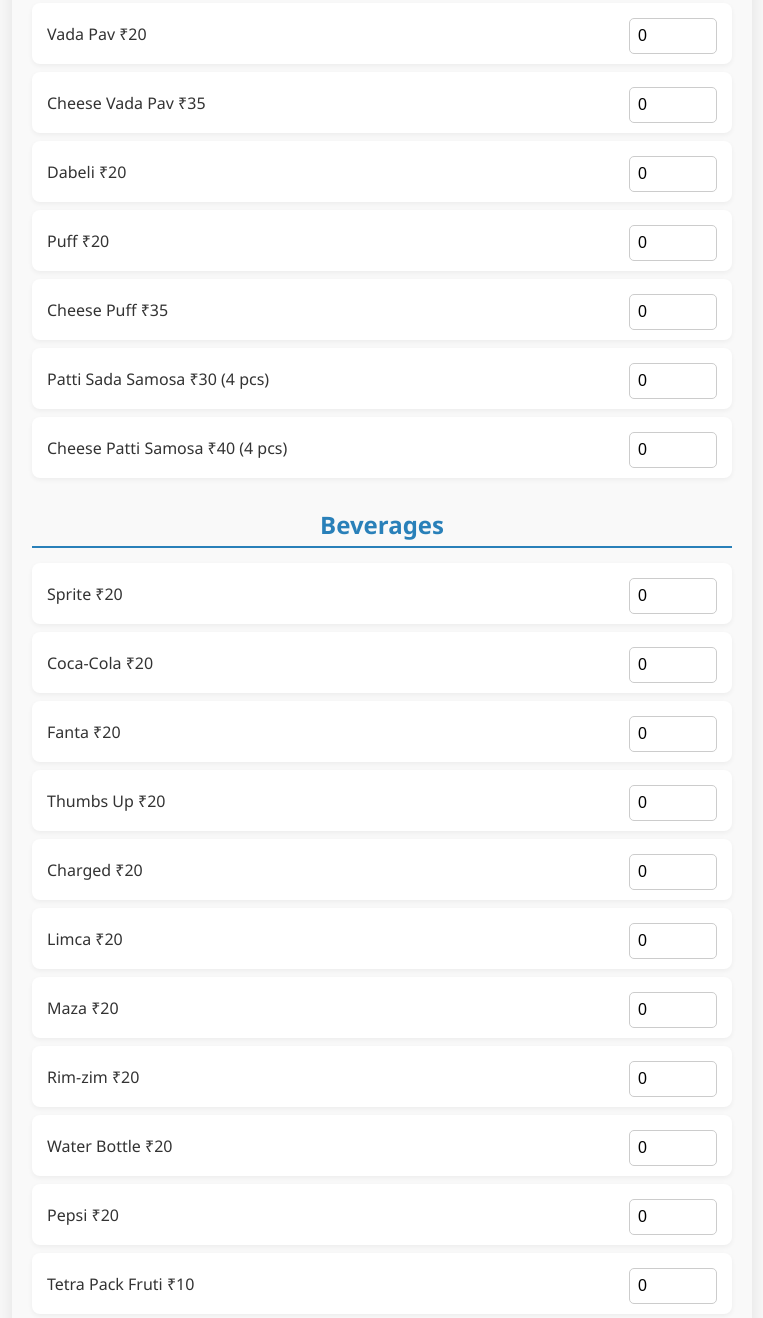
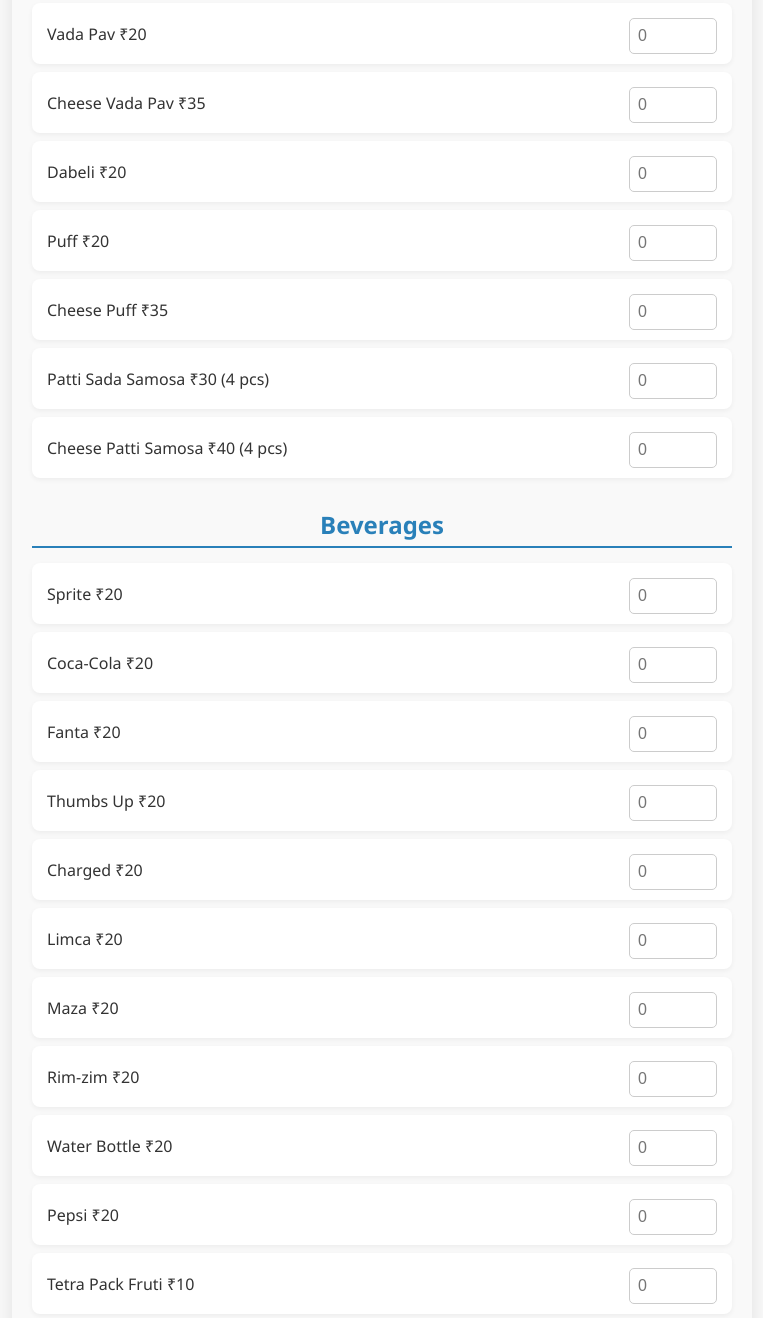
Before and after one commit to ShaPratik/mee1, a plain HTML site: page index.html in a window 1280 px wide. Shown: the part 1142-2460 px from the top of the page, without its empty margins (258-1021 px from the left). Drawn offline with Linux system fonts and the light colour scheme.

Commit message:
index.html

```diff
--- a/index.html
+++ b/index.html
@@ -109,40 +109,40 @@
 <label>Table Number: <input type="text" id="tableNumber"></label>
 
 <h2>Pani Puri</h2>
-<div class="item">Sadi ₹30 <input type="number" id="paniPuriSadi" min="0" value="0"></div>
-<div class="item">Dahi Puri ₹50 <input type="number" id="dahiPuri" min="0" value="0"></div>
-<div class="item">Sev Puri ₹50 <input type="number" id="sevPuri" min="0" value="0"></div>
-<div class="item">Cheese Pani Puri ₹60 <input type="number" id="cheesePaniPuri" min="0" value="0"></div>
+<div class="item">Sadi ₹30 <input type="number" id="paniPuriSadi" min="0" placeholder="0"></div>
+<div class="item">Dahi Puri ₹50 <input type="number" id="dahiPuri" min="0" placeholder="0"></div>
+<div class="item">Sev Puri ₹50 <input type="number" id="sevPuri" min="0" placeholder="0"></div>
+<div class="item">Cheese Pani Puri ₹60 <input type="number" id="cheesePaniPuri" min="0" placeholder="0"></div>
 
 <h2>Chinese</h2>
-<div class="item">Manchurian ₹50 <input type="number" id="manchurian" min="0" value="0"></div>
-<div class="item">Manchurian Noodles ₹60 <input type="number" id="manchurianNoodles" min="0" value="0"></div>
+<div class="item">Manchurian ₹50 <input type="number" id="manchurian" min="0" placeholder="0"></div>
+<div class="item">Manchurian Noodles ₹60 <input type="number" id="manchurianNoodles" min="0" placeholder="0"></div>
 
 <h2>Other</h2>
-<div class="item">Pav Bhaji ₹80 <input type="number" id="pavBhaji" min="0" value="0"></div>
-<div class="item">Pulav ₹70 <input type="number" id="pulav" min="0" value="0"></div>
-<div class="item">Butter Pav Bhaji ₹100 <input type="number" id="butterPavBhaji" min="0" value="0"></div>
-<div class="item">Cheese Pav Bhaji ₹120 <input type="number" id="cheesePavBhaji" min="0" value="0"></div>
-<div class="item">Vada Pav ₹20 <input type="number" id="vadaPav" min="0" value="0"></div>
-<div class="item">Cheese Vada Pav ₹35 <input type="number" id="cheeseVadaPav" min="0" value="0"></div>
-<div class="item">Dabeli ₹20 <input type="number" id="dabeli" min="0" value="0"></div>
-<div class="item">Puff ₹20 <input type="number" id="puff" min="0" value="0"></div>
-<div class="item">Cheese Puff ₹35 <input type="number" id="cheesePuff" min="0" value="0"></div>
-<div class="item">Patti Sada Samosa ₹30 (4 pcs) <input type="number" id="pattiSadaSamosa" min="0" value="0"></div>
-<div class="item">Cheese Patti Samosa ₹40 (4 pcs) <input type="number" id="cheesePattiSamosa" min="0" value="0"></div>
+<div class="item">Pav Bhaji ₹80 <input type="number" id="pavBhaji" min="0" placeholder="0"></div>
+<div class="item">Pulav ₹70 <input type="number" id="pulav" min="0" placeholder="0"></div>
+<div class="item">Butter Pav Bhaji ₹100 <input type="number" id="butterPavBhaji" min="0" placeholder="0"></div>
+<div class="item">Cheese Pav Bhaji ₹120 <input type="number" id="cheesePavBhaji" min="0" placeholder="0"></div>
+<div class="item">Vada Pav ₹20 <input type="number" id="vadaPav" min="0" placeholder="0"></div>
+<div class="item">Cheese Vada Pav ₹35 <input type="number" id="cheeseVadaPav" min="0" placeholder="0"></div>
+<div class="item">Dabeli ₹20 <input type="number" id="dabeli" min="0" placeholder="0"></div>
+<div class="item">Puff ₹20 <input type="number" id="puff" min="0" placeholder="0"></div>
+<div class="item">Cheese Puff ₹35 <input type="number" id="cheesePuff" min="0" placeholder="0"></div>
+<div class="item">Patti Sada Samosa ₹30 (4 pcs) <input type="number" id="pattiSadaSamosa" min="0" placeholder="0"></div>
+<div class="item">Cheese Patti Samosa ₹40 (4 pcs) <input type="number" id="cheesePattiSamosa" min="0" placeholder="0"></div>
 
 <h2>Beverages</h2>
-<div class="item">Sprite ₹20 <input type="number" id="sprite" min="0" value="0"></div>
-<div class="item">Coca-Cola ₹20 <input type="number" id="cocaCola" min="0" value="0"></div>
-<div class="item">Fanta ₹20 <input type="number" id="fanta" min="0" value="0"></div>
-<div class="item">Thumbs Up ₹20 <input type="number" id="thumbsUp" min="0" value="0"></div>
-<div class="item">Charged ₹20 <input type="number" id="charged" min="0" value="0"></div>
-<div class="item">Limca ₹20 <input type="number" id="limca" min="0" value="0"></div>
-<div class="item">Maza ₹20 <input type="number" id="maza" min="0" value="0"></div>
-<div class="item">Rim-zim ₹20 <input type="number" id="rimZim" min="0" value="0"></div>
-<div class="item">Water Bottle ₹20 <input type="number" id="waterBottle" min="0" value="0"></div>
-<div class="item">Pepsi ₹20 <input type="number" id="pepsi" min="0" value="0"></div>
-<div class="item">Tetra Pack Fruti ₹10 <input type="number" id="tetraFruti" min="0" value="0"></div>
+<div class="item">Sprite ₹20 <input type="number" id="sprite" min="0" placeholder="0"></div>
+<div class="item">Coca-Cola ₹20 <input type="number" id="cocaCola" min="0" placeholder="0"></div>
+<div class="item">Fanta ₹20 <input type="number" id="fanta" min="0" placeholder="0"></div>
+<div class="item">Thumbs Up ₹20 <input type="number" id="thumbsUp" min="0" placeholder="0"></div>
+<div class="item">Charged ₹20 <input type="number" id="charged" min="0" placeholder="0"></div>
+<div class="item">Limca ₹20 <input type="number" id="limca" min="0" placeholder="0"></div>
+<div class="item">Maza ₹20 <input type="number" id="maza" min="0" placeholder="0"></div>
+<div class="item">Rim-zim ₹20 <input type="number" id="rimZim" min="0" placeholder="0"></div>
+<div class="item">Water Bottle ₹20 <input type="number" id="waterBottle" min="0" placeholder="0"></div>
+<div class="item">Pepsi ₹20 <input type="number" id="pepsi" min="0" placeholder="0"></div>
+<div class="item">Tetra Pack Fruti ₹10 <input type="number" id="tetraFruti" min="0" placeholder="0"></div>
 
 <button onclick="placeOrder()">Place Order</button>
 
```
